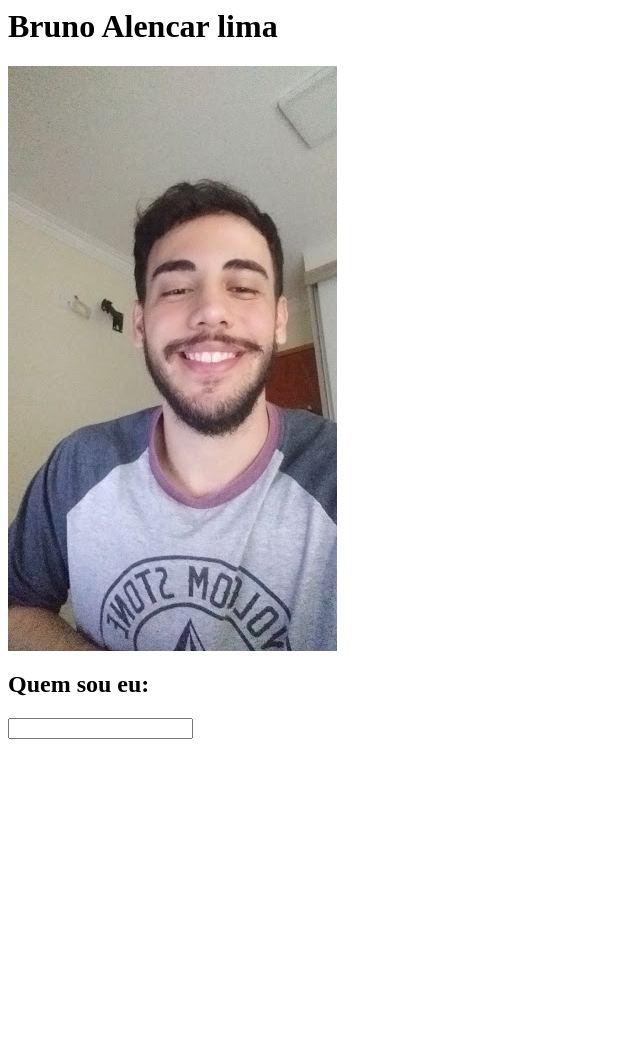
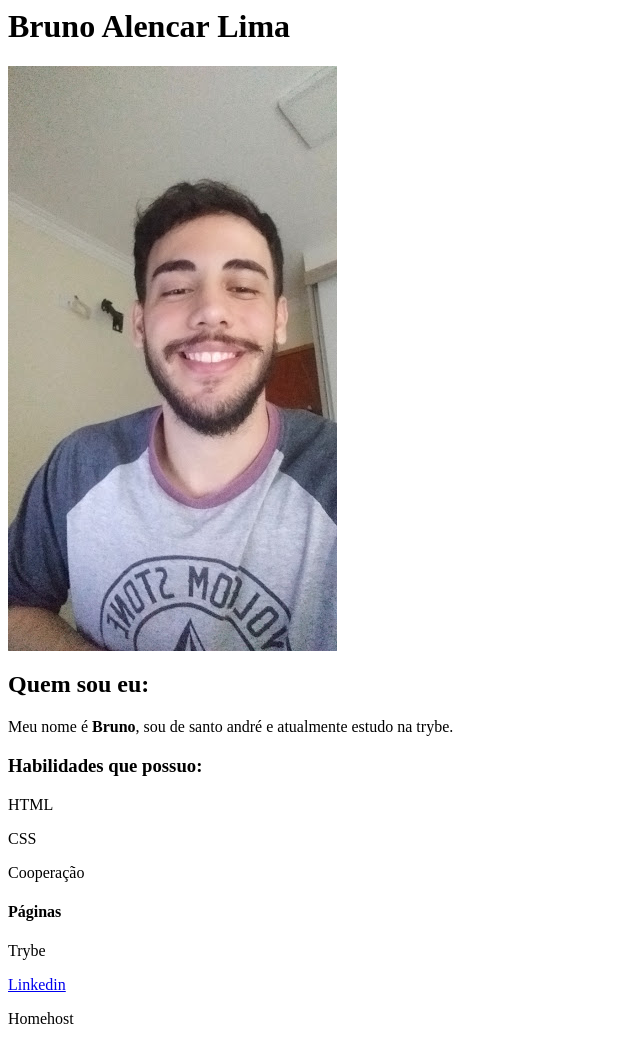
Before and after one commit to Brunoalencarr/brunoalencarr.github.io, a plain HTML site: page index.html in a window 1280 px wide. Shown: the whole page, without its empty margins (0-640 px from the left). Before the commit the page ends 800 px from the top, so only its background shows below. Drawn offline with Linux system fonts and the light colour scheme.

Commit message:
atualizei meu portfolio, inserindo imagens e mais conteudo de texto

```diff
--- a/index.html
+++ b/index.html
@@ -4,9 +4,23 @@
     <title>HTML</title>
   </head>
   <body>
-    <h1>Bruno Alencar lima</h1>
-    <img src="IMG_20210430_175515_418.jpg"</div>
+    <h1><b>Bruno Alencar Lima</b></h1>
+    <img src="IMG_20210430_175515_418.jpg">
+
+
     <h2>Quem sou eu:</h2>
-    <input type=” Sou um estudante da trybe, com muito vontade de aprender!”>
+    <p>Meu nome é <b>Bruno</b>, sou de santo andré e atualmente estudo na trybe.</p>
+
+    <h3>Habilidades que possuo:</h3>
+    <p>HTML</p>
+    <p>CSS</p>
+    <p>Cooperação</p>
+
+    <h4>Páginas</h4>
+    <p>Trybe</p>
+    <p><a href="https://www.google.com">Linkedin</a></p>
+    <p>Homehost</p>
+
+
   </body>
 </html>
```
